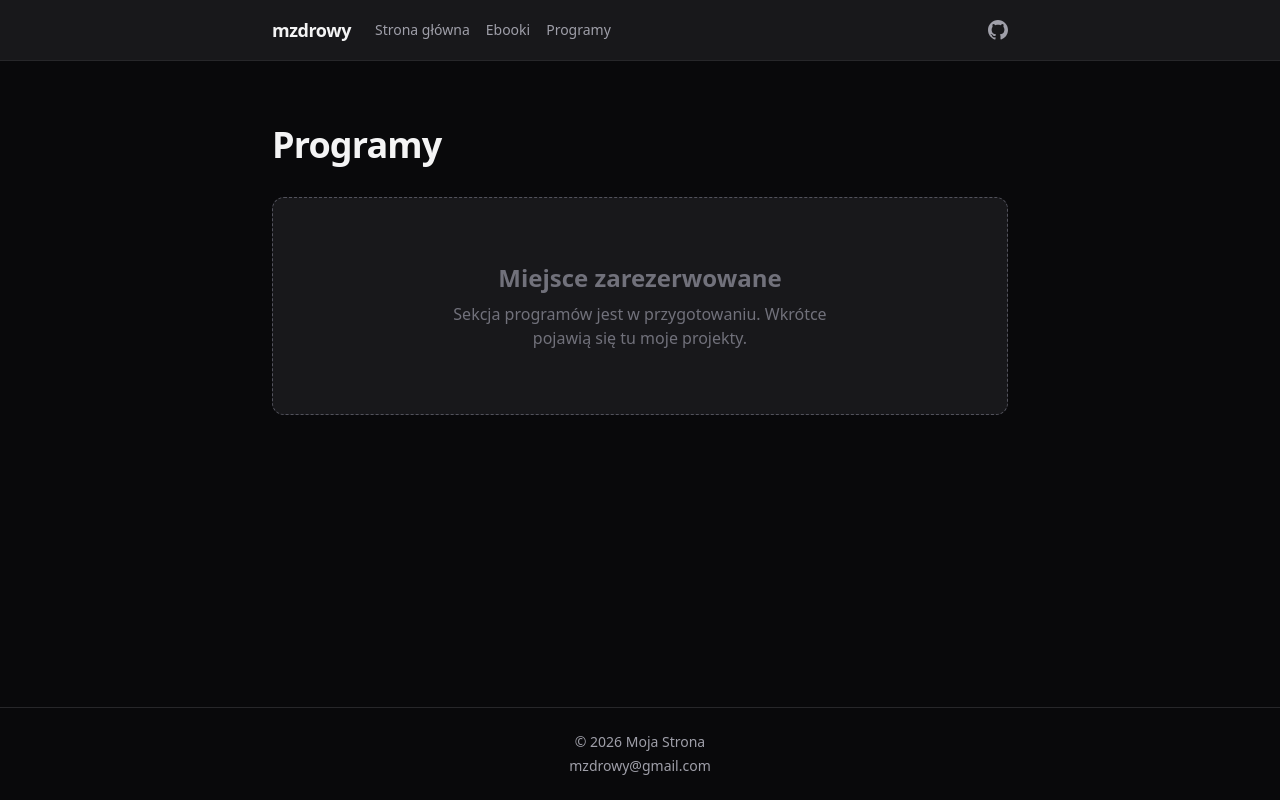
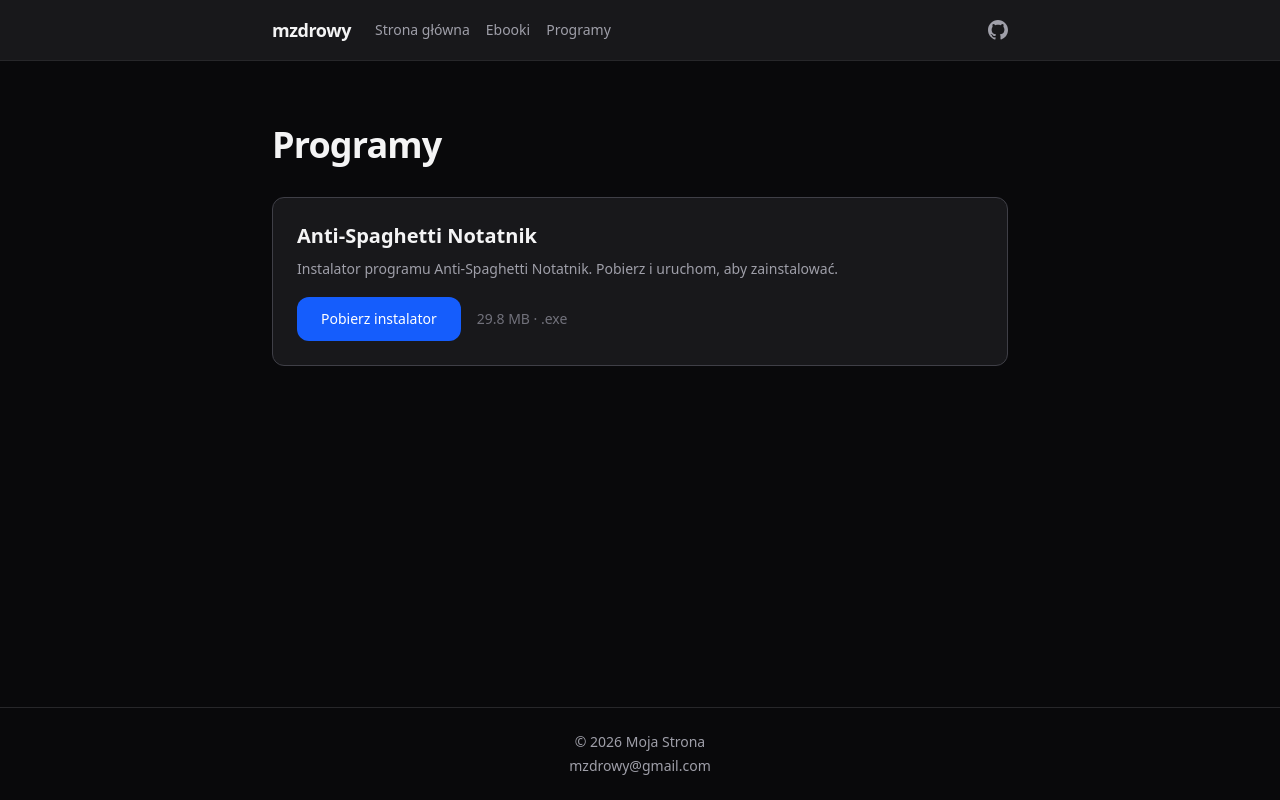
Before and after one commit to MzdrowY/mzdrowy.github.io, a Next.js app: page /programy in a window 1280 px wide. Built offline with nearby package versions, Linux system fonts and the light colour scheme.

Commit message:
add Anti-Spaghetti Notatnik to /programy

```diff
--- a/src/app/programy/page.tsx
+++ b/src/app/programy/page.tsx
@@ -1,12 +1,24 @@
+const sizeMB = (31261562 / (1024 * 1024)).toFixed(1);
+
 export default function ProgramsPage() {
   return (
     <div className="mx-auto max-w-3xl px-4 py-16">
       <h1 className="mb-8 text-4xl font-bold tracking-tight">Programy</h1>
-      <div className="flex flex-col items-center justify-center rounded-xl border border-dashed border-zinc-600 bg-zinc-900 p-16 text-center">
-        <h2 className="mb-2 text-2xl font-semibold text-zinc-500">Miejsce zarezerwowane</h2>
-        <p className="max-w-sm text-zinc-500">
-          Sekcja programów jest w przygotowaniu. Wkrótce pojawią się tu moje projekty.
+      <div className="rounded-xl border border-zinc-700 bg-zinc-900 p-6">
+        <h2 className="mb-2 text-xl font-semibold">Anti-Spaghetti Notatnik</h2>
+        <p className="mb-4 text-sm leading-relaxed text-zinc-400">
+          Instalator programu Anti-Spaghetti Notatnik. Pobierz i uruchom, aby zainstalować.
         </p>
+        <div className="flex items-center gap-4">
+          <a
+            href="/programs/Anti-Spaghetti-Setup.exe"
+            download
+            className="inline-flex items-center gap-2 rounded-xl bg-blue-600 px-6 py-3 text-sm font-medium text-white transition-colors hover:bg-blue-500"
+          >
+            Pobierz instalator
+          </a>
+          <span className="text-sm text-zinc-500">{sizeMB} MB &middot; .exe</span>
+        </div>
       </div>
     </div>
   );
```
Also changed, not shown: 1 other file (tests, documents, lock files or other folders).
